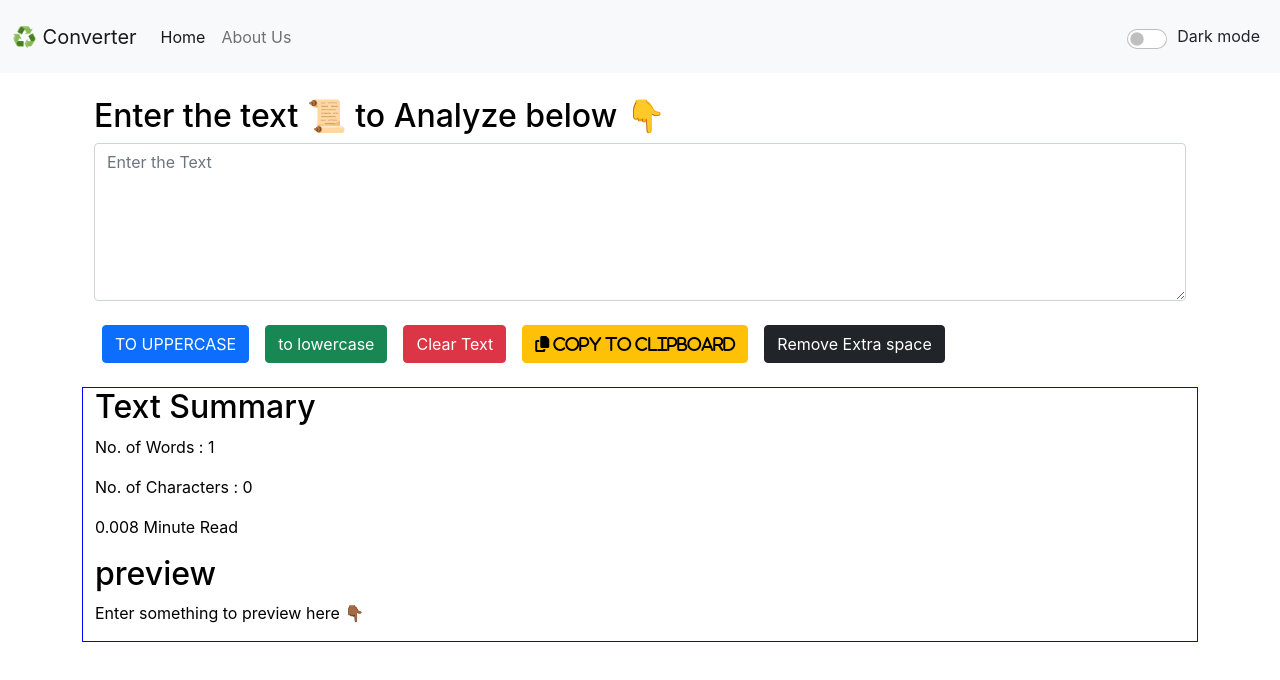
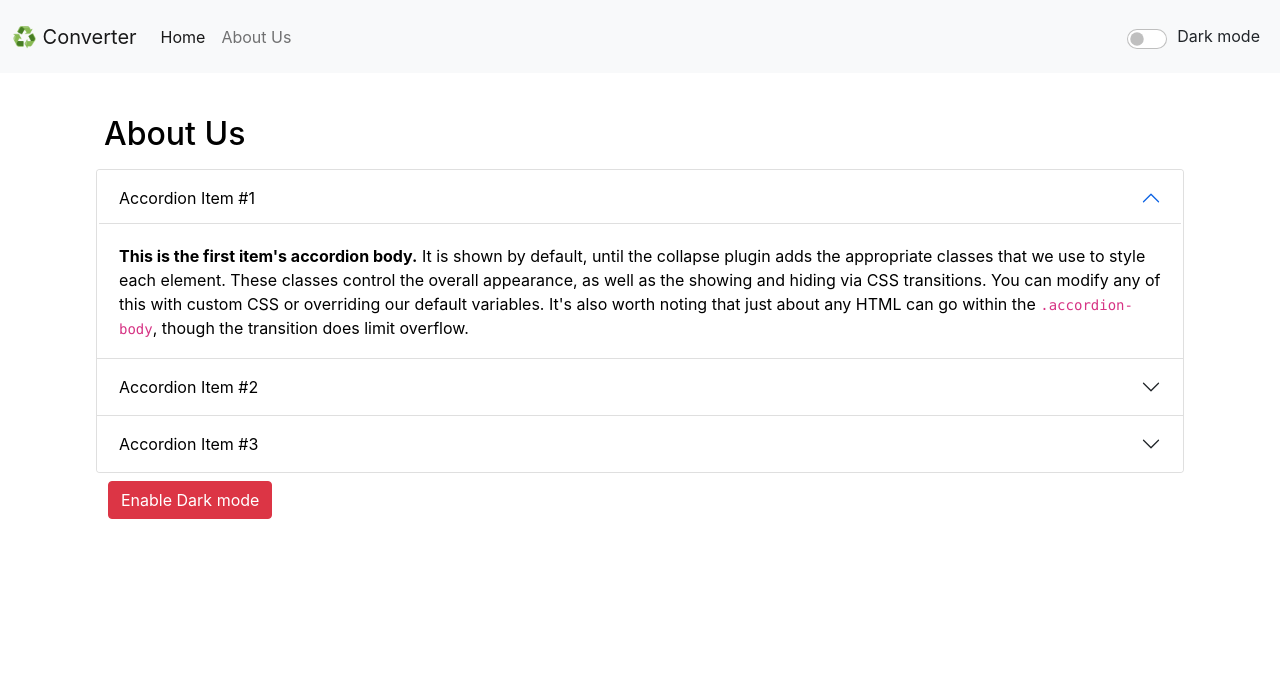
Before and after one commit to shubhamkumar5051/Convert-Case, a React (Create React App) app: page /about in a window 1280 px wide. Shown: the top 680 px of the page. Built offline with nearby package versions, Linux system fonts and the light colour scheme.

Commit message:
feat react router

```diff
--- a/package.json
+++ b/package.json
@@ -8,6 +8,7 @@
     "@testing-library/user-event": "^12.8.3",
     "react": "^17.0.2",
     "react-dom": "^17.0.2",
+    "react-router-dom": "^5.2.0",
     "react-scripts": "4.0.3",
     "web-vitals": "^1.1.2"
   },
--- a/src/App.js
+++ b/src/App.js
@@ -1,9 +1,11 @@
 import "./App.css";
-// import AboutUs from "./components/AboutUs";
+import AboutUs from "./components/AboutUs";
 import Navbar from "./components/Navbar";
 import TextForm from "./components/TextForm";
 import React, { useState } from "react";
 import Alert from "./components/Alert";
+
+import { BrowserRouter as Router, Switch, Route, Link } from "react-router-dom";
 
 function App() {
   const [usermode, setMode] = useState("light");
@@ -35,6 +37,7 @@
   };
   return (
     <>
+      <Router>
         <Navbar
           title="Converter"
           link1="Home"
@@ -43,13 +46,20 @@
         />
         <Alert alert={alert} />
         <div className="container my-4">
+          <Switch>
+            <Route exact path="/about">
+              <AboutUs />
+            </Route>
+            <Route exact path="/">
               <TextForm
                 mode={usermode}
                 heading="Enter the text 📜 to Analyze below 👇"
                 showAlert={showAlert}
               />
-        {/* <AboutUs /> */}
+            </Route>
+          </Switch>
         </div>
+      </Router>
     </>
   );
 }
--- a/src/components/AboutUs.js
+++ b/src/components/AboutUs.js
@@ -2,11 +2,11 @@
 
 export default function AboutUs() {
   const [myStyle, setMyStyle] = useState({
-    color: "white",
-    backgroundColor: "black",
-    border: "2px solid black",
+    color: "black",
+    backgroundColor: "white",
+    border: "2px solid white",
   });
-  const [btntext, setBtnText] = useState("Enable Light mode");
+  const [btntext, setBtnText] = useState("Enable Dark mode");
   const toggleStyle = () => {
     if (myStyle.color === "white") {
       setMyStyle({
--- a/src/components/Navbar.js
+++ b/src/components/Navbar.js
@@ -1,15 +1,15 @@
 import React from "react";
 import PropTypes from "prop-types"; //impt
-
+import { Link } from "react-router-dom";
 export default function navbar(props) {
   return (
     <nav
       className={`navbar navbar-expand-lg navbar-${props.mode} bg-${props.mode}`}
     >
       <div className="container-fluid">
-        <a className="navbar-brand" href="/">
+        <Link className="navbar-brand" to="/">
           ♻️ {props.title}
-        </a>
+        </Link>
         <button
           className="navbar-toggler"
           type="button"
@@ -24,14 +24,14 @@
         <div className="collapse navbar-collapse" id="navbarSupportedContent">
           <ul className="navbar-nav me-auto mb-2 mb-lg-0">
             <li className="nav-item">
-              <a className="nav-link active" aria-current="page" href="/">
-                {props.link1}
-              </a>
+              <Link className="nav-link active" aria-current="page" to="/">
+                Home
+              </Link>
             </li>
             <li className="nav-item">
-              <a className="nav-link" href="./src/components/AboutUs.js">
+              <Link className="nav-link" to="/about">
                 About Us
-              </a>
+              </Link>
             </li>
           </ul>
           <div
```
Also changed, not shown: 1 other file (tests, documents, lock files or other folders). Lines whose indentation alone changed are shown as unchanged.
